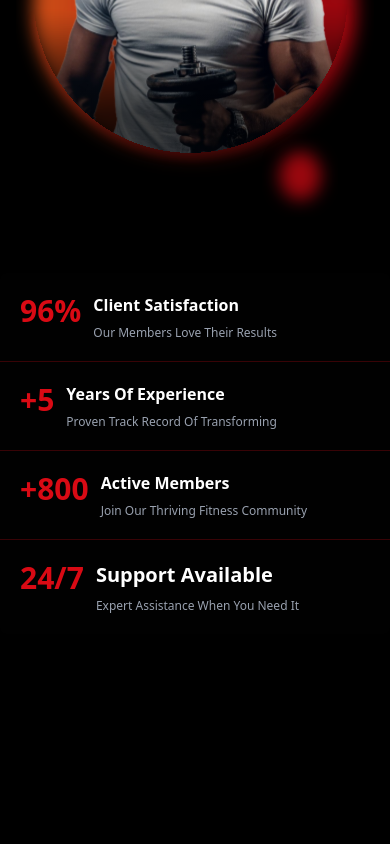
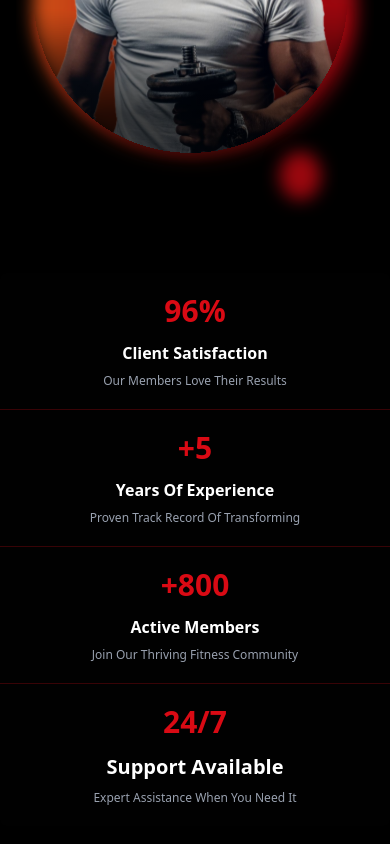
Before and after one commit to iamjuu/lifetime-fitness, a Next.js app: page / in a window 390 px wide. Shown: the part 788-1632 px from the top of the page. Before the commit the page ends 1446 px from the top, so only its background shows below. Built offline with nearby package versions, Linux system fonts and the light colour scheme.

Commit message:
hero setion complted

```diff
--- a/app/home/index.tsx
+++ b/app/home/index.tsx
@@ -157,25 +157,25 @@ const index = () => {
     </div>
 
 <div className='w-full py-6'>
-  <div className='w-full  rounded-md bg-[rgba(255,255,255,0.03)]/10 backdrop-blur-[2px]'>
+  <div className='w-full rounded-md bg-[rgba(255,255,255,0.03)]/10 backdrop-blur-[2px]'>
     <div className='grid grid-cols-1 sm:grid-cols-2 lg:grid-cols-4 divide-y sm:divide-y-0 sm:divide-x divide-[rgba(217,10,20,0.25)]'>
-      <div className='flex items-start gap-3 p-5'>
+      <div className='flex flex-col sm:flex-row items-center sm:items-start gap-3 p-5 text-center sm:text-left'>
         <span className='text-3xl sm:text-4xl font-extrabold text-[#D90A14]'>{displaySatisfaction}%</span>
-        <div className=' flex flex-col gap-2'>
+        <div className='flex flex-col gap-2'>
           <p className='text-white font-semibold'>Client Satisfaction</p>
           <p className='text-xs text-gray-400'>Our Members Love Their Results</p>
         </div>
       </div>
 
-      <div className='flex items-start gap-3 p-5'>
+      <div className='flex flex-col sm:flex-row items-center sm:items-start gap-3 p-5 text-center sm:text-left'>
         <span className='text-3xl sm:text-4xl font-extrabold text-[#D90A14]'>+{displayYears}</span>
-        <div className='flex flex-col gap-2 '>
+        <div className='flex flex-col gap-2'>
           <p className='text-white font-semibold'>Years Of Experience</p>
           <p className='text-xs text-gray-400'>Proven Track Record Of Transforming</p>
         </div>
       </div>
 
-      <div className='flex items-start gap-3 p-5'>
+      <div className='flex flex-col sm:flex-row items-center sm:items-start gap-3 p-5 text-center sm:text-left'>
         <span className='text-3xl sm:text-4xl font-extrabold text-[#D90A14]'>+{displayMembers}</span>
         <div className='flex flex-col gap-2'>
           <p className='text-white font-semibold'>Active Members</p>
@@ -183,10 +183,10 @@ const index = () => {
         </div>
       </div>
 
-      <div className='flex items-start gap-3 p-5'>
+      <div className='flex flex-col sm:flex-row items-center sm:items-start gap-3 p-5 text-center sm:text-left'>
         <span className='text-3xl sm:text-4xl font-extrabold text-[#D90A14]'>24/{displaySupport}</span>
         <div className='flex flex-col gap-2'>
-          <p className='text-white text-[20px]  font-semibold'>Support Available</p>
+          <p className='text-white text-[20px] font-semibold'>Support Available</p>
           <p className='text-xs text-gray-400'>Expert Assistance When You Need It</p>
         </div>
       </div>
@@ -194,6 +194,9 @@ const index = () => {
   </div>
 </div>
 
+
+
+
     </div>
   )
 }
```
